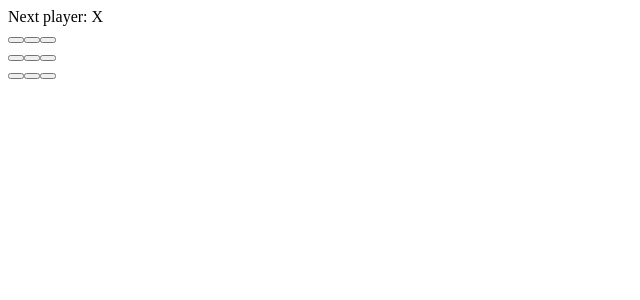
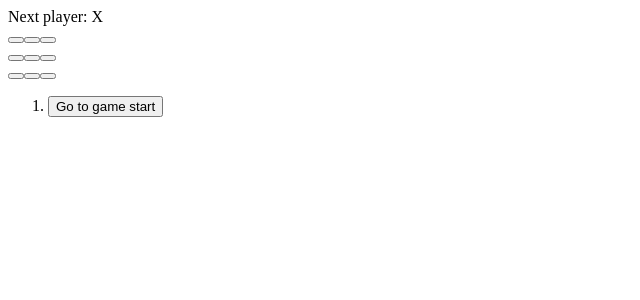
Before and after one commit to Yaldahsadegh/fullstack, a React (Create React App) app: page / in a window 1280 px wide. Shown: the top 300 px of the page, without its empty margins (0-640 px from the left). Built offline with nearby package versions, Linux system fonts and the light colour scheme.

Commit message:
tic tac toe game done

```diff
--- a/src/App.js
+++ b/src/App.js
@@ -10,28 +10,27 @@ function Square({ value, onSquareClick }) {
   );
 }
 
-export default function Board() {
+function Board({ xIsNext, squares, onPlay }) {
   //// State to track whose turn it is (X or O) and the current state of the squares.
-  const [xIsNext, setXIsNext] = useState(true);
-  const [squares, setSquares] = useState(Array(9).fill(null));
+
   // defining the handleClick function inside the Board component to update the squares array.Adding argument i to the handleClick function that takes the index of the square to update
   function handleClick(i) {
     if (calculateWinner(squares) || squares[i]) {
       return;
     }
+    //slice(): to create a new copy of the squares array after every move.
     ////remembering the state of x and o and If the square is already filled, return early.
     //// Create a copy of the squares array to modify without mutating the original state.
     const nextSquares = squares.slice();
-    nextSquares[i] = "X";
     // Set the value of the clicked square based on whose turn it is (X or O).
     if (xIsNext) {
       nextSquares[i] = "X";
     } else {
       nextSquares[i] = "O";
     }
-    setSquares(nextSquares);
-    setXIsNext(!xIsNext);
+    onPlay(nextSquares);
   }
+
   const winner = calculateWinner(squares);
   let status;
   if (winner) {
@@ -64,6 +63,59 @@ export default function Board() {
     </>
   );
 }
+
+//history: An array that stores the state of the game after each move.
+//currentMove: Represents the index of the current move in the game history.
+//xIsNext: A boolean indicating whether it is "X"'s turn based on the current move.
+
+export default function Game() {
+  // State to track game history, the current move, and whose turn it is.
+  const [history, setHistory] = useState([Array(9).fill(null)]);
+  const [currentMove, setCurrentMove] = useState(0);
+  const xIsNext = currentMove % 2 === 0;
+  const currentSquares = history[currentMove];
+
+  // Function to handle a play (updating the game state after a move).
+
+  function handlePlay(nextSquares) {
+    const nextHistory = [...history.slice(0, currentMove + 1), nextSquares];
+    setHistory(nextHistory);
+    //// Set the current move to the last index of the updated history
+    setCurrentMove(nextHistory.length - 1);
+  }
+
+  // Function to jump to a specific move in the game history.
+  function jumpTo(nextMove) {
+    setCurrentMove(nextMove);
+  }
+
+  // Map the game history to a list of buttons representing each move.
+  const moves = history.map((squares, move) => {
+    let description;
+    if (move > 0) {
+      description = "Go to move #" + move;
+    } else {
+      description = "Go to game start";
+    }
+    // Render the game board and move history.
+    return (
+      <li key={move}>
+        <button onClick={() => jumpTo(move)}>{description}</button>
+      </li>
+    );
+  });
+
+  return (
+    <div className="game">
+      <div className="game-board">
+        <Board xIsNext={xIsNext} squares={currentSquares} onPlay={handlePlay} />
+      </div>
+      <div className="game-info">
+        <ol>{moves}</ol>
+      </div>
+    </div>
+  );
+}
 //calculateWinner function is designed to determine if there is a winner in the Tic-Tac-Toe game based on the current state of the board. It takes the squares array as an argument, representing the current state of the game board.
 function calculateWinner(squares) {
   const lines = [
```
Also changed, not shown: 1 other file (tests, documents, lock files or other folders).
